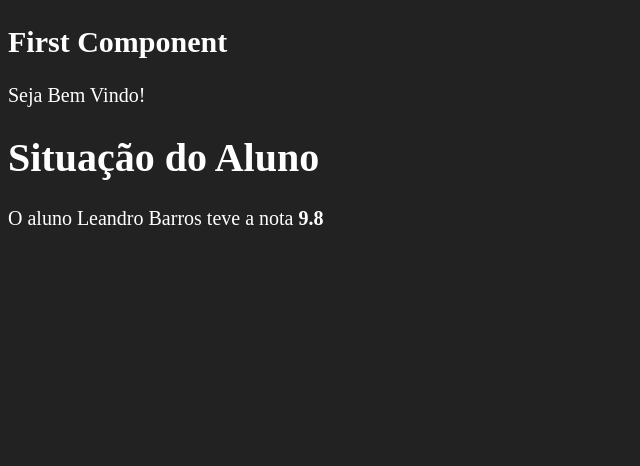
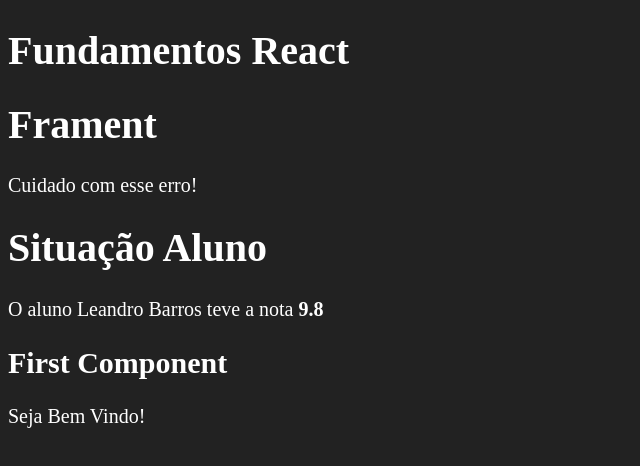
Before and after one commit to leandro-barros/fundamentals-react, a React (Create React App) app: page / in a window 1280 px wide. Shown: the top 466 px of the page, without its empty margins (0-640 px from the left). Built offline with nearby package versions, Linux system fonts and the light colour scheme.

Commit message:
Creating function with arrow

```diff
--- /dev/null
+++ b/src/App.jsx
@@ -0,0 +1,21 @@
+import React from "react";
+
+import ComParam from "./components/basics/ComParam";
+import FirstComponent from "./components/basics/FirstComponent";
+import Fragment from "./components/basics/Fragment";
+
+
+export default () => {
+    return (
+        <div id="app">
+            <h1>Fundamentos React</h1>
+            <Fragment />
+            <ComParam
+                title="Situação Aluno"
+                aluno="Leandro Barros"
+                nota={ 9.8 } />
+            <FirstComponent />
+        </div>
+
+    );
+}
--- /dev/null
+++ b/src/components/basics/Fragment.jsx
@@ -0,0 +1,11 @@
+import React from "react";
+
+export default function Fragment() {
+    return (
+        /* o fragmento pode ser escrito como <> </>*/
+        <React.Fragment>
+            <h1>Frament</h1>
+            <span>Cuidado com esse erro!</span>
+        </React.Fragment>
+    );
+}
--- a/src/index.js
+++ b/src/index.js
@@ -1,20 +1,13 @@
 import ReactDOM from "react-dom";
-import React from 'react'
+import React from "react";
 
-import './index.css'
+import './index.css';
 
-import FirstComponent from './components/basics/FirstComponent.js'
-import ComParam from "./components/basics/ComParam";
+import App from './App';
 
 const element = document.getElementById('root');
 
 ReactDOM.render(
-    <div>
-        <FirstComponent></FirstComponent>
-        <ComParam
-            title="Situação do Aluno"
-            aluno="Leandro Barros"
-            nota={ 9.8 }/>
-    </div>,
-     element
+    <App />,
+    element
 );
```
